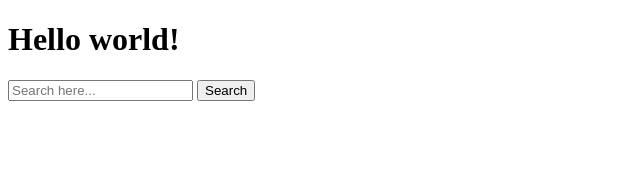
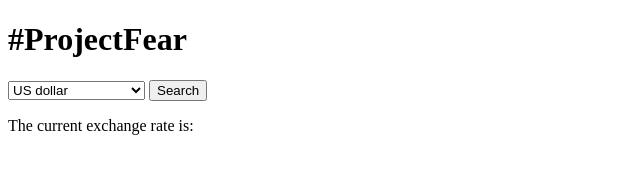
Before and after one commit to fac-17/week-5-dgjm, a website: page public/index.html in a window 1280 px wide. Shown: the whole page, without its empty margins (0-640 px from the left). Drawn offline with Linux system fonts and the light colour scheme; files that its build step writes are made by us from their sources.

Commit message:
Dropdown in new branch

```diff
--- a/public/index.html
+++ b/public/index.html
@@ -1,16 +1,41 @@
 <!DOCTYPE html>
-    <head>
-        <meta charset="utf-8">
-        <meta http-equiv="X-UA-Compatible" content="IE=edge">
-        <title>API backend call</title>
-        <meta name="description" content="backend API app using Node.js">
-        <meta name="viewport" content="width=device-width, initial-scale=1">
-        <link rel="stylesheet" href="public/style.css">
-    </head>
-    <body>
-        <h1>Hello world!</h1>
-        <input id='input' type='text' placeholder="Search here..." aria-label="This is an input for your search term">
-        <button id='search' for='input' aria-label="Click this button to submit your search term">Search</button>
-        <script src="public/index.js" ></script>
-    </body>
+<html>
+  <head>
+    <meta charset="utf-8" />
+    <meta http-equiv="X-UA-Compatible" content="IE=edge" />
+    <title>API backend call</title>
+    <meta name="description" content="backend API app using Node.js" />
+    <meta name="viewport" content="width=device-width, initial-scale=1" />
+    <link rel="stylesheet" href="public/style.css" />
+  </head>
+  <body>
+    <h1>#ProjectFear</h1>
+    <select
+      id="input"
+      type="text"
+      placeholder="Search here..."
+      aria-label="This is an input for your search term"
+    >
+      <option class="dropdown-option" value="USD">US dollar</option>
+      <option class="dropdown-option" value="JPY">Japanese yen</option>
+      <option class="dropdown-option" value="GBP">Pound sterling</option>
+      <option class="dropdown-option" value="AUD">Australian dollar</option>
+      <option class="dropdown-option" value="CAD">Canadian dollar</option>
+      <option class="dropdown-option" value="CHF">Swiss franc</option>
+      <option class="dropdown-option" value="SEK">Swedish krona</option>
+      <option class="dropdown-option" value="NZD">New Zealand dollar</option>
+    </select>
+    <button
+      id="search"
+      for="input"
+      aria-label="Click this button to submit your search term"
+    >
+      Search
+    </button>
+    <section class="result">
+      <p>The current exchange rate is:</p>
+      <p id="result-display"></p>
+    </section>
+    <script src="public/index.js"></script>
+  </body>
 </html>
```
Also changed, not shown: 1 other file.
